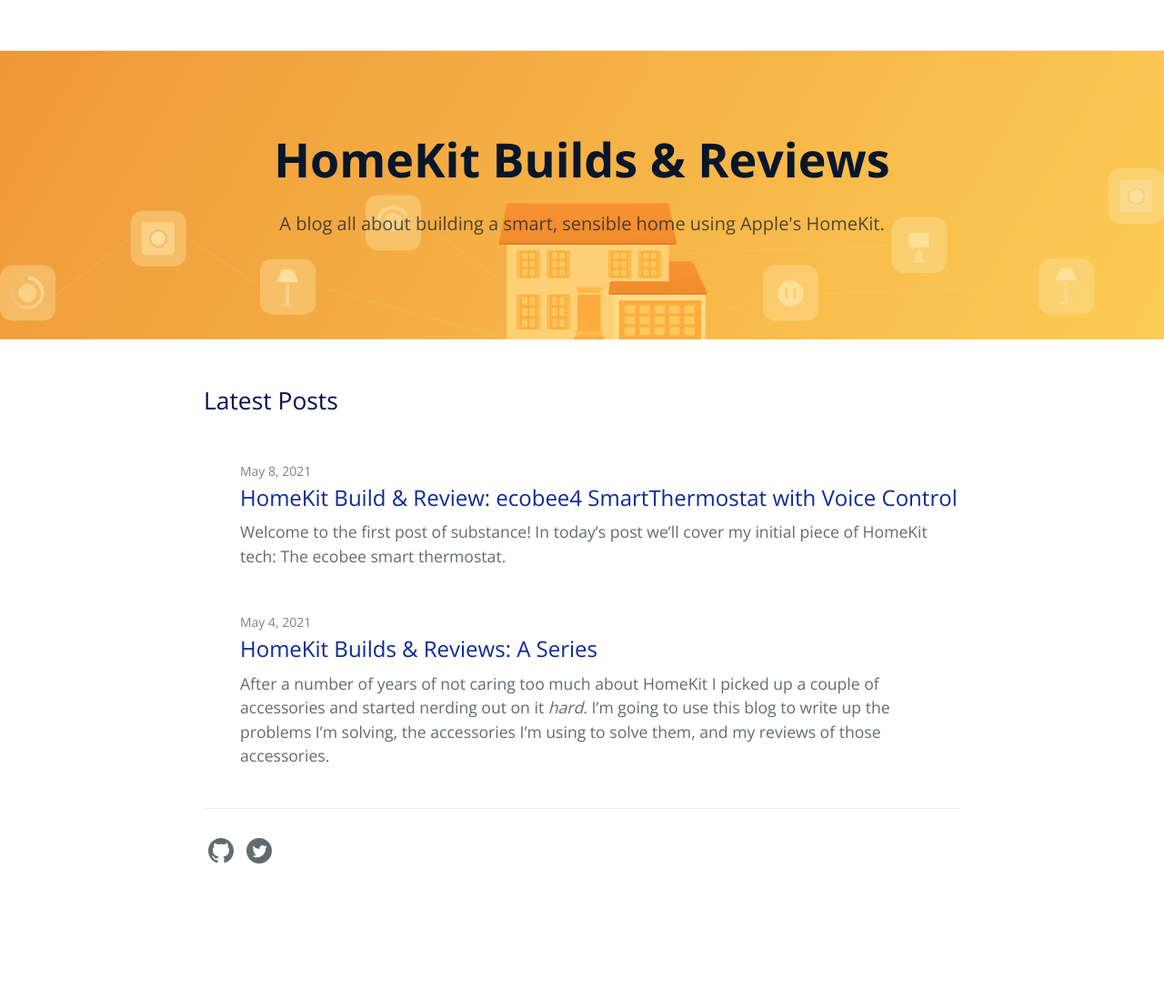
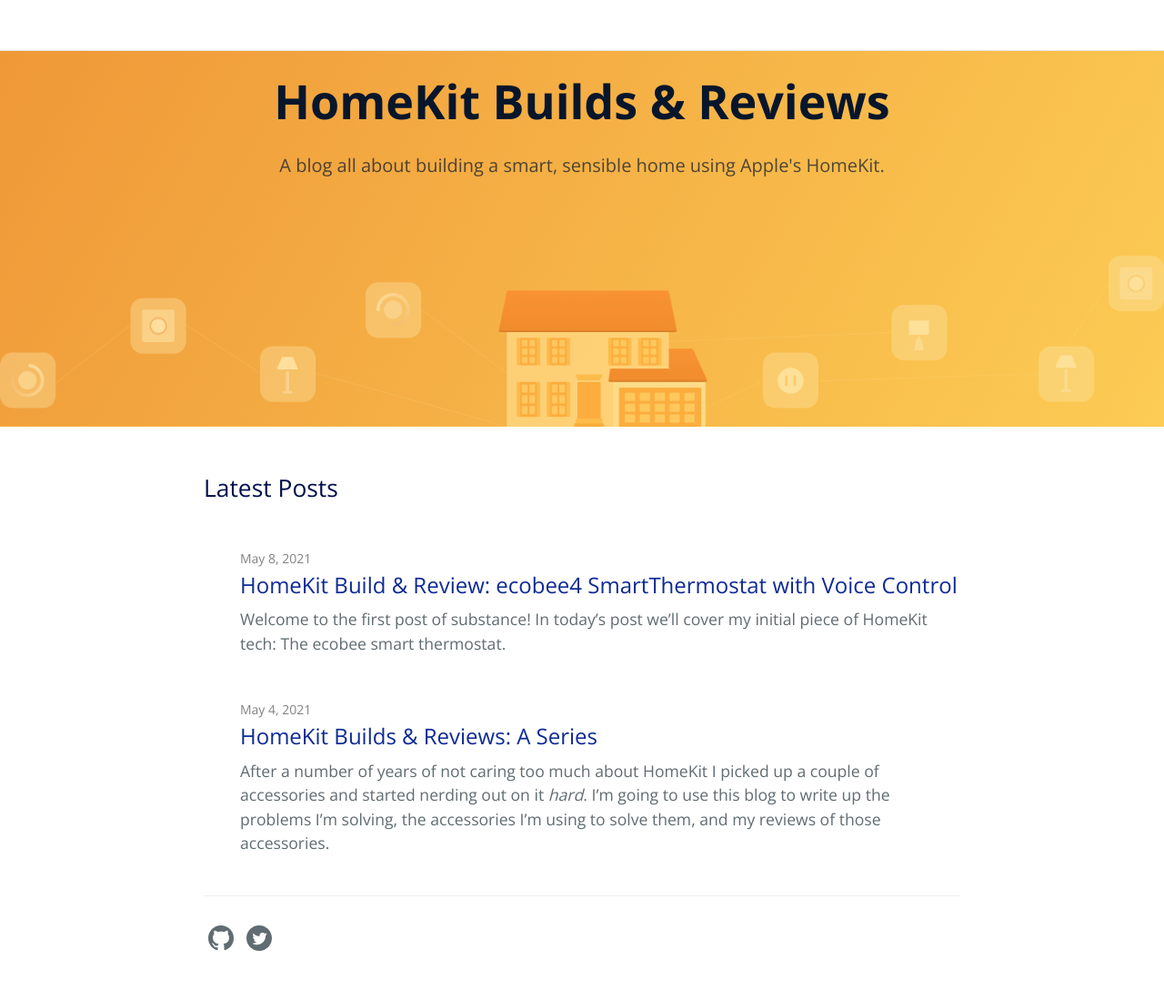
Before and after one commit to MrRooni/homekitbuilds, a Jekyll site: the page built from index.md, in a window 1280 px wide. Shown: the whole page at 91% size. Built offline with Jekyll 4.4.1, drawn with Linux system fonts in a browser that asks for light colours; before the commit the page ends 1003 px from its top, so only the background shows below that.

Commit message:
Header style tweaks

```diff
--- a/_sass/jekyll-theme-cayman-blog.scss
+++ b/_sass/jekyll-theme-cayman-blog.scss
@@ -116,15 +116,21 @@
   background-repeat: no-repeat;
 
   @include large {
-    padding: 5rem 6rem;
+    padding: 6rem;
+    padding-top: 1rem;
+    padding-bottom: 15rem;
   }
 
   @include medium {
-    padding: 3rem 4rem;
+    padding: 4rem;
+    padding-top: 1rem;
+    padding-bottom: 7rem;
   }
 
   @include small {
-    padding: 2rem 1rem;
+    padding: 1rem;
+    padding-top: 1rem;
+    padding-bottom: 4rem;
   }
 }
 
```
